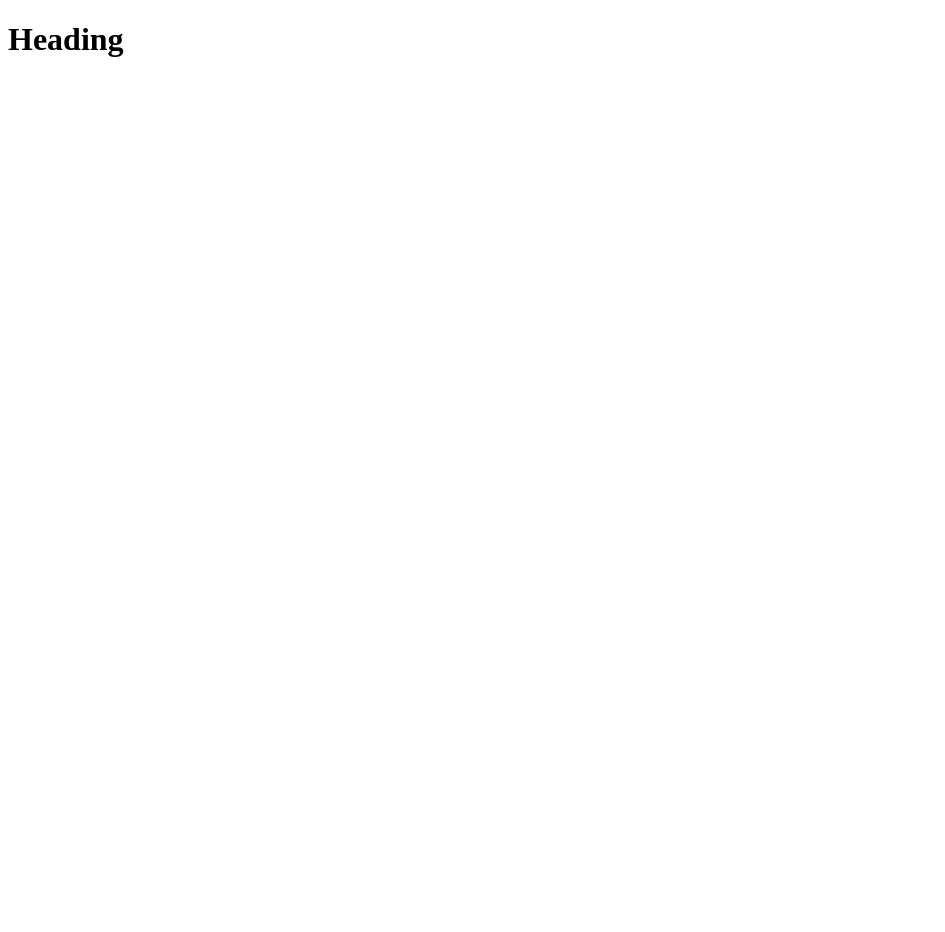
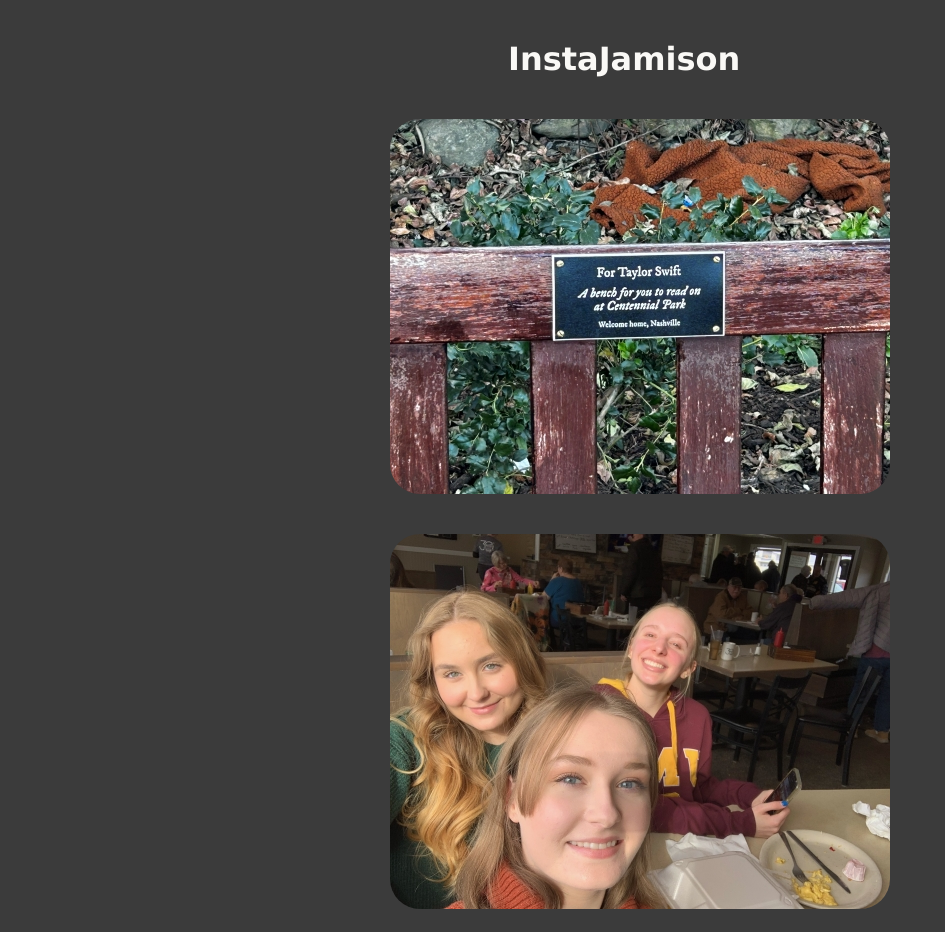
Before and after one commit to Piperja/project6, a plain HTML site: page index.html in a window 1280 px wide. Shown: the top 932 px of the page, without its empty margins (0-945 px from the left). Before the commit the page ends 800 px from the top, so only its background shows below. Drawn offline with nearby package versions, Linux system fonts and the light colour scheme.

Commit message:
basics done

```diff
--- a/index.html
+++ b/index.html
@@ -4,11 +4,17 @@
     <meta charset="UTF-8">
     <meta name="viewport" content="width=device-width, initial-scale=1.0">
     <meta http-equiv="X-UA-Compatible" content="ie=edge">
-    <title>Title</title>
+    <title>Project 6</title>
     <link rel="stylesheet" href="screen.css">
+    <script src="https://unpkg.com/scrollreveal"></script>
   </head>
   <body>
-    <h1>Heading</h1>
+    <h1>InstaJamison</h1>
+    <img src="bench.jpg", alt="Bench with a plaque that reads For Taylor Swift a bench for you to read on at centennial park welcome home nashville">
+    <img src="cousins.jpg", alt="Three blonde women sitting at a table">
+    <img src="flowertree.jpg", alt="poinsetta flower tree">
+    <img src="momandme.jpg", alt="Two blonde women posing next to a cardboard cutout of Taylor Swift">
+    <img src="prince.jpg", alt="An austrailian shephard dog laying in a doorway">
     <script src="index.js"></script>
   </body>
 </html>
--- a/index.js
+++ b/index.js
@@ -1 +1,2 @@
 // Add JavaScript below
+ScrollReveal().reveal('.site', {delay: 1000});
--- a/screen.css
+++ b/screen.css
@@ -1 +1,19 @@
 /* Add screen styles below */
+h1 {
+    margin-top: 40px;
+    margin-left: 500px;
+    font-family: 'Lucida Sans', 'Lucida Sans Regular', 'Lucida Grande', 'Lucida Sans Unicode', Geneva, Verdana, sans-serif;
+    color: #FAF9F6;
+}
+
+body {
+    background:#3b3b3b;
+}
+
+img {
+    padding: 20px;
+    width: 500px;
+    margin: auto;
+    display: block;
+    border-radius: 50px;
+}
```
Also changed, not shown: bench.jpg (added), cousins.jpg (added), flowertree.jpg (added), momandme.jpg (added), prince.jpg (added).
